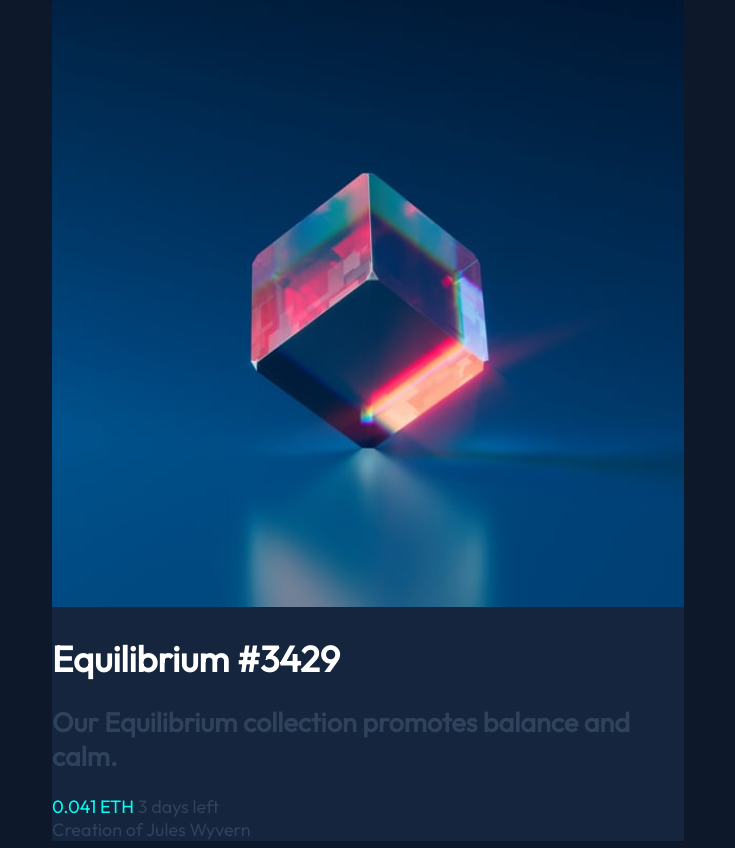
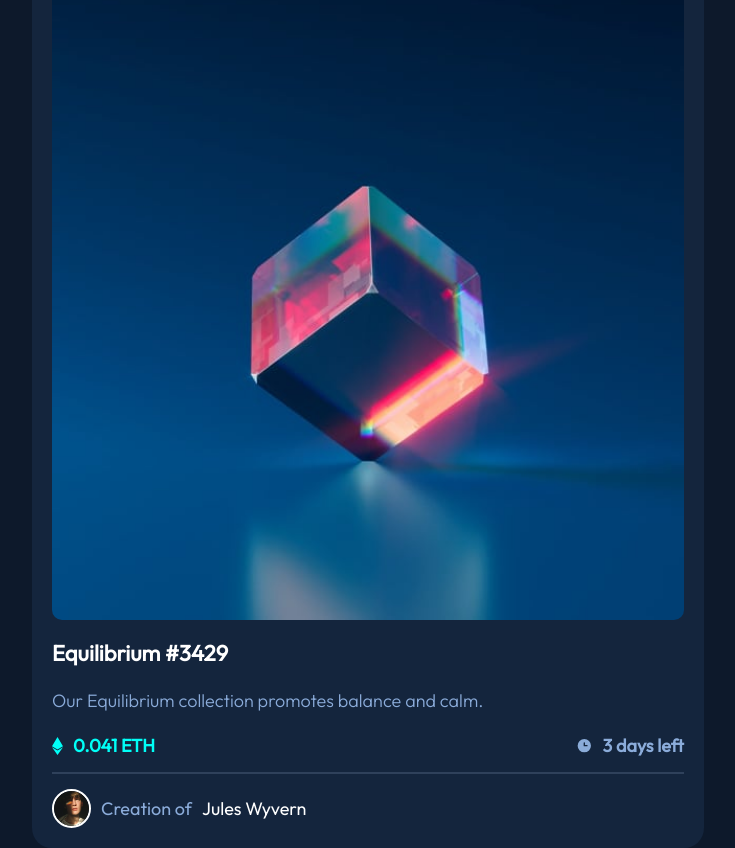
Before and after one commit to McWebmo/NFT-Preview-Card, a plain HTML site: page index.html in a window 1280 px wide. Shown: the whole page, without its empty margins (272-1007 px from the left). Drawn offline with Linux system fonts and the light colour scheme.

Commit message:
CSS Styling

```diff
--- a/index.html
+++ b/index.html
@@ -18,16 +18,20 @@
 <body>
 
   <div class="container">
-    <img src="./images/image-equilibrium.jpg">
+    <img class="NFT" src="./images/image-equilibrium.jpg">
 
     <h1>Equilibrium #3429</h1>
 
     <h2>Our Equilibrium collection promotes balance and calm.</h2>
 
-    <span class="price">0.041 ETH</span>
-    <span class="time-left">3 days left</span>
+    <div class="price-time-container">
+      <span class="price-container"><svg width="11" height="18" xmlns="http://www.w3.org/2000/svg"><path d="M11 10.216 5.5 18 0 10.216l5.5 3.263 5.5-3.262ZM5.5 0l5.496 9.169L5.5 12.43 0 9.17 5.5 0Z" fill="#00FFF8"/></svg><span class="price">0.041 ETH</span></span>
+      <span class="time-container"><svg width="17" height="17" xmlns="http://www.w3.org/2000/svg"><path d="M8.305 2.007a6.667 6.667 0 1 0 0 13.334 6.667 6.667 0 0 0 0-13.334Zm2.667 7.334H8.305a.667.667 0 0 1-.667-.667V6.007a.667.667 0 0 1 1.334 0v2h2a.667.667 0 0 1 0 1.334Z" fill="#8BACD9"/></svg><span class="time-left">3 days left</span></span>
+    </div>
 
-    <div class="artist">Creation of Jules Wyvern</div>
+    <span class="line"></span>
+
+    <div class="artist"><img class="avatar" src="/images/image-avatar.png"> Creation of <p>Jules Wyvern</p></div>
   </div>
 
 </body>
--- a/style.css
+++ b/style.css
@@ -11,24 +11,73 @@ body{
 .container {
     background-color: hsl(216, 50%, 16%);
     width: 50%;
+    padding: 20px;
+    border-radius: 20px;
 }
 
-img {
+.NFT {
     width: 100%;
+    border-radius: 10px;
 }
 
 h1 {
     color: white;
+    font-size: 22px;
 }
 
 h2 {
-    color: hsl(215, 32%, 27%);
+    font-size: 18px;
+    margin: 22px 0;
+    font-weight: 300;
 }
 
 .price {
     color: hsl(178, 100%, 50%);
+    font-weight: 700;
 }
 
-.time-left, .artist {
-    color: hsl(215, 32%, 27%);
+.time-left {
+    font-weight: 700;
 }
+
+.time-left, .artist, h2 {
+    color: hsl(215, 51%, 70%);
+}
+
+.price-time-container {
+    display: flex;
+    justify-content: space-between;
+}
+
+.line {
+    border-bottom: 2px solid hsl(215, 32%, 27%);
+    display: block;
+    margin: 15px 0;
+}
+
+svg {
+    padding-right: 10px;
+}
+
+.price-container , .time-container {
+    display: flex;
+    align-items: center;
+}
+
+.artist {
+    display: flex;
+    align-items: center;
+    gap: 10px;
+}
+
+.avatar {
+    width: 35px;
+    border: 2px solid white;
+    border-radius: 100%;
+}
+
+p {
+    color: white;
+    font-weight: 400;
+    margin: 0;
+}
```
